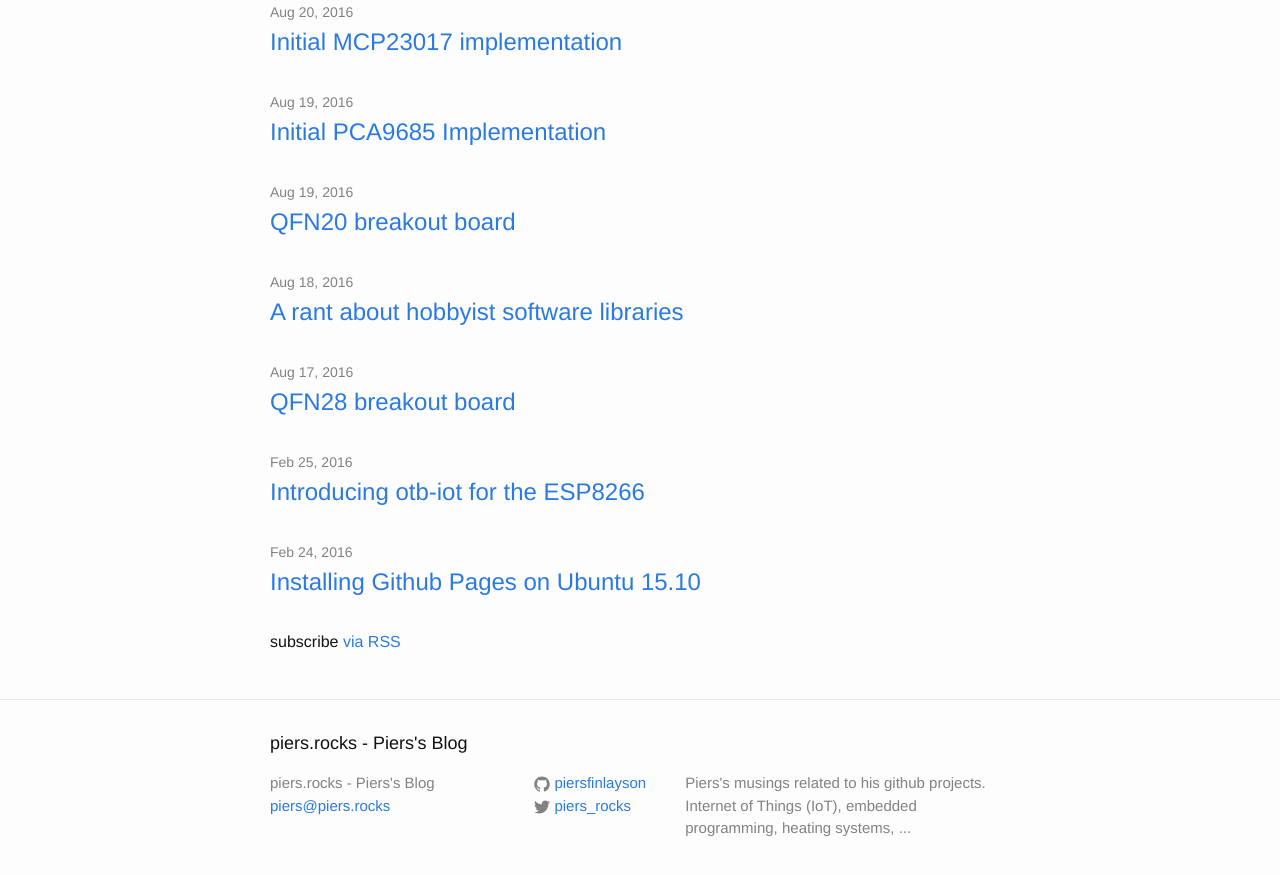
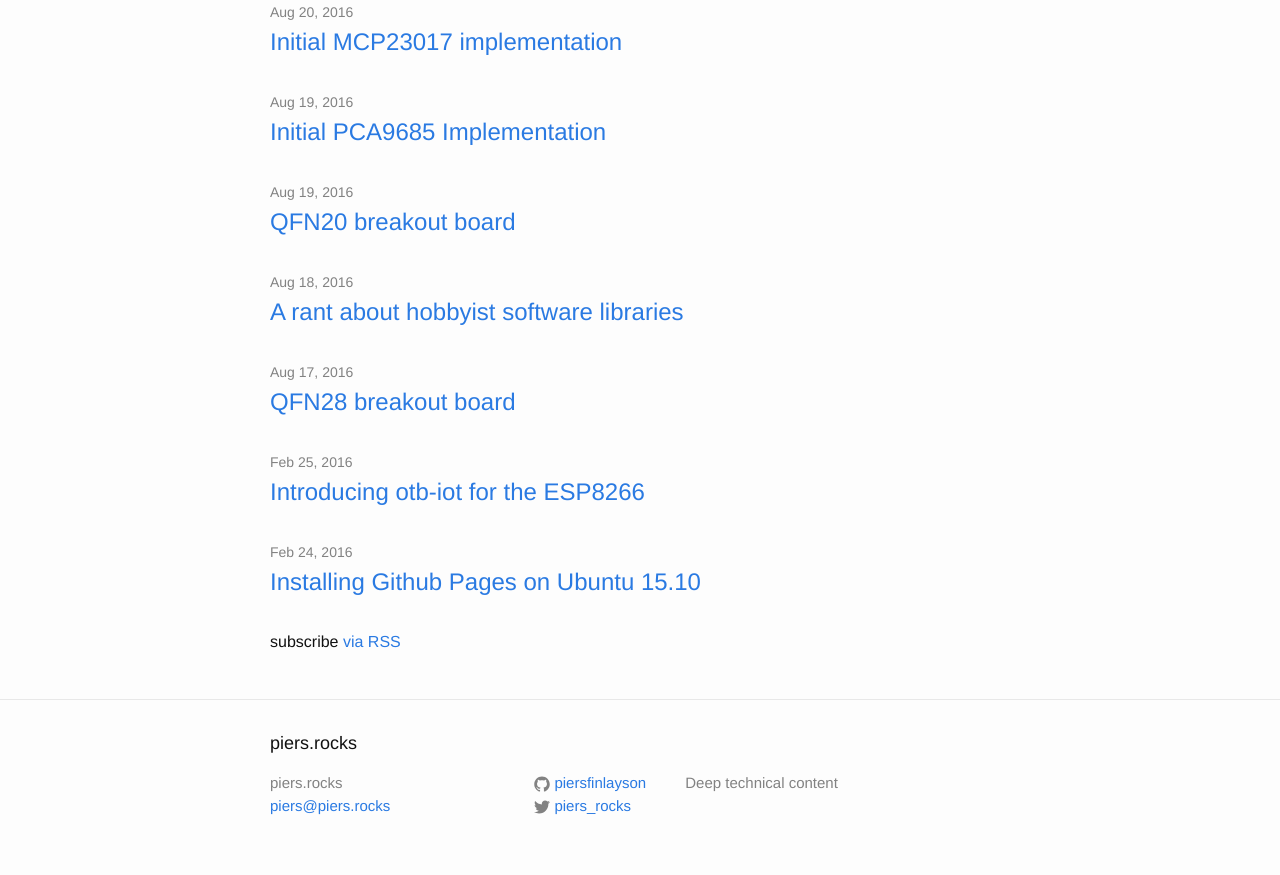
Before and after one commit to piersfinlayson/piersfinlayson.github.io, a Jekyll site: the page built from index.html, in a window 1280 px wide and 900 px high, scrolled down 12665 px. Shown: the top 875 px of the window. Built offline with Jekyll 4.4.1, drawn with Linux system fonts in a browser that asks for light colours; some of the changed text lies outside the part shown.

Commit message:
improve summary

```diff
--- a/_config.yml
+++ b/_config.yml
@@ -6,11 +6,10 @@
 # 'jekyll serve'. If you change this file, please restart the server process.
 
 # Site settings
-title: piers.rocks - Piers's Blog
+title: piers.rocks
 email: piers@piers.rocks
 description: > # this means to ignore newlines until "baseurl:"
-  Piers's musings related to his github projects.  Internet of Things
-  (IoT), embedded programming, heating systems, ...
+  Deep technical content
 baseurl: "" # the subpath of your site, e.g. /blog
 url: "https://piers.rocks/" # the base hostname & protocol for your site
 twitter_username: piers_rocks
```
